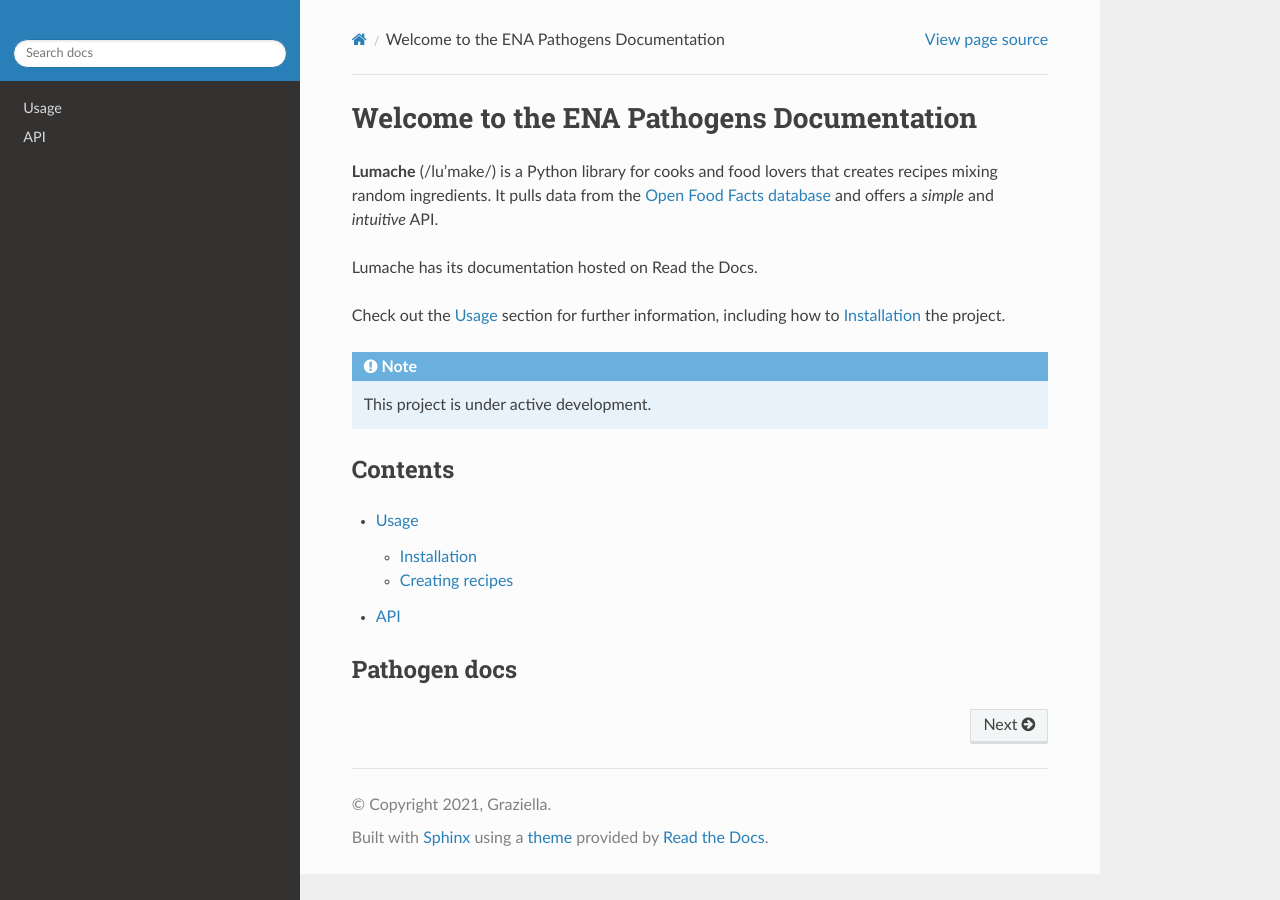
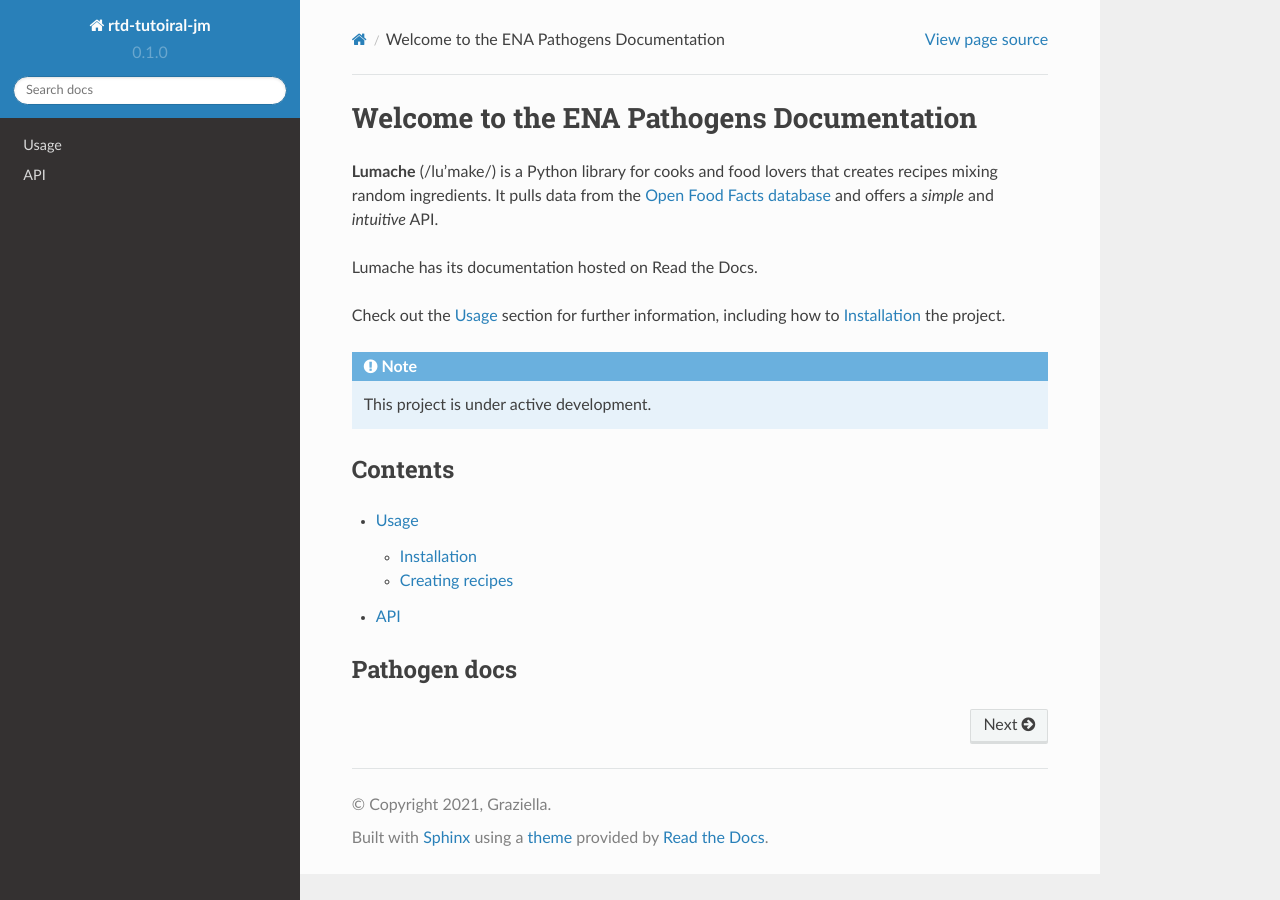
Before and after one commit to jas-mckin/rtd-tutorial-jm, a Sphinx documentation site: the page built from docs/source/index.rst, in a window 1280 px wide. Built offline with Sphinx 7.4.7 and the Read the Docs theme 2.0.0, drawn with Linux system fonts in a browser that asks for light colours; pages that are not in the unit, such as notebooks, are missing from menus.

Commit message:
update conf.py

```diff
--- a/docs/source/conf.py
+++ b/docs/source/conf.py
@@ -38,7 +38,7 @@ epub_show_urls = 'footnote'
 # html_theme = 'sphinx_rtd_theme'
 # html_static_path = ['_static']
 # html_logo = 'images/ENA_Logo_tagline.png'
-html_theme_options = {
+# -html_theme_options = {
     'logo_only': True,
     'display_version': False,
 }
```
